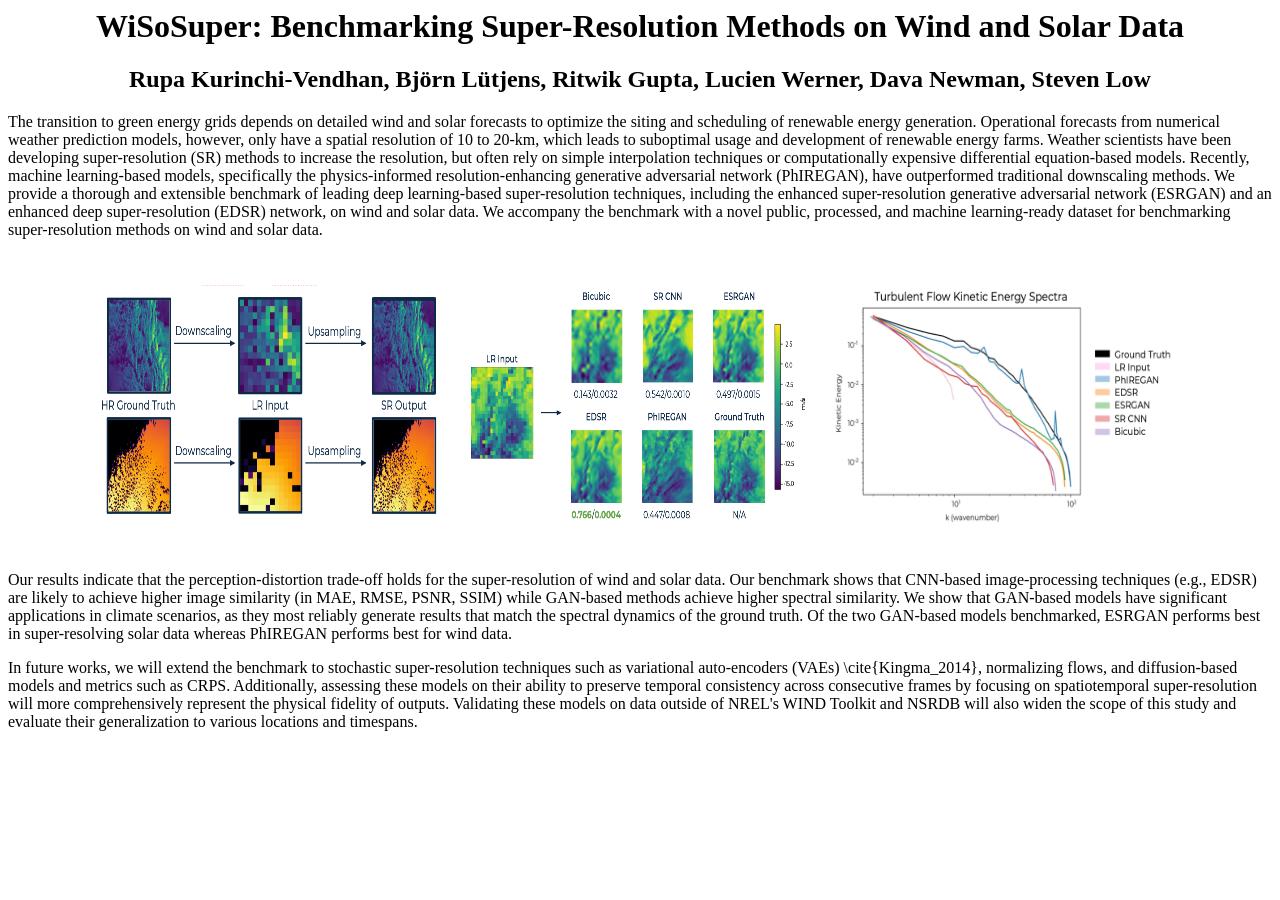
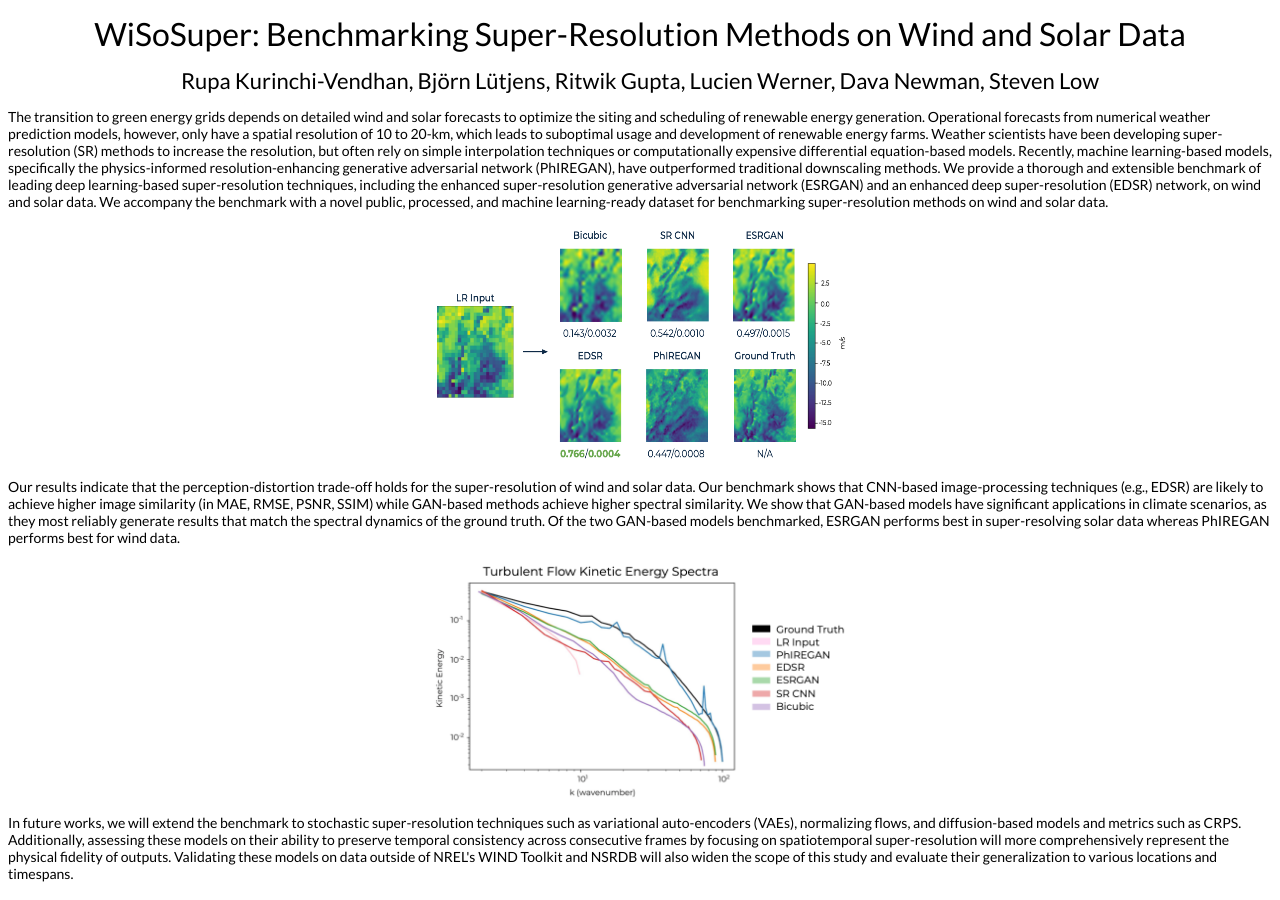
Before and after one commit to RupaKurinchiVendhan/rupa-personal-site, a Jekyll site: the page research/wisosuper/index.html, which Jekyll copies as it is, in a window 1280 px wide. Built offline with Jekyll 4.4.1, drawn with Linux system fonts in a browser that asks for light colours.

Commit message:
added thumbnail images

```diff
--- a/_layouts/default.html
+++ b/_layouts/default.html
@@ -53,7 +53,7 @@
             <td style="padding:2.5%;width:100%;vertical-align:middle">
               <h2>Research</h2>
               <p>
-                I'm interested in computer vision, machine learning, optimization, graphics and robotics.
+                I'm interested in computer vision, machine learning, optimization, graphics and robotics.  In the future, I aspire to be a machine learning researcher working toward climate change mitigation and social good. In particular, I hope to work at the intersection between research and policy, designing and implementing research with a clearly defined impact.
               </p>
             </td>
           </tr>
--- a/research/wisosuper/index.html
+++ b/research/wisosuper/index.html
@@ -1,8 +1,22 @@
+<head>
+    <title>{{ site.name }}</title>
+
+    <meta content="text/html; charset=utf-8" http-equiv="Content-Type">
+
+    <meta name="author" content="{{ site.name }}" />
+    <meta name="viewport" content="width=device-width, initial-scale=1">
+
+    <link rel="stylesheet" type="text/css" href="/style.css" />
+    <link rel="canonical" href="{{ page.url | replace:'index.html','' | prepend: site.baseurl | prepend: site.url }}">
+    <link href="https://fonts.googleapis.com/css?family=Lato:400,700,400italic,700italic" rel="stylesheet" type="text/css">
+
+  </head>
+
 <html>
     <body>
     <center>
         <h1>WiSoSuper: Benchmarking Super-Resolution Methods on Wind and Solar Data</h1>
-        <h2><strong>Rupa Kurinchi-Vendhan</strong>, Björn Lütjens, Ritwik Gupta, Lucien Werner, Dava Newman, Steven Low</h2>
+        <h2>Rupa Kurinchi-Vendhan, Björn Lütjens, Ritwik Gupta, Lucien Werner, Dava Newman, Steven Low</h2>
     </center>
     <p>The transition to green energy grids depends on detailed wind and solar forecasts to optimize the siting and scheduling of renewable energy generation. Operational forecasts from numerical weather prediction models, however, only have a spatial resolution of 10 to 20-km, which leads to suboptimal usage and development of renewable energy farms. Weather scientists have been developing super-resolution (SR) methods to increase the resolution, but often rely on simple interpolation techniques or computationally expensive differential equation-based models. Recently, machine learning-based models, specifically the physics-informed resolution-enhancing generative adversarial network (PhIREGAN), have outperformed traditional downscaling methods. We provide a thorough and extensible benchmark of leading deep learning-based super-resolution techniques, including the enhanced super-resolution generative adversarial network (ESRGAN) and an enhanced deep super-resolution (EDSR) network, on wind and solar data. We accompany the benchmark with a novel public, processed, and machine learning-ready dataset for benchmarking super-resolution methods on wind and solar data.</p>
     </body>
@@ -16,7 +30,13 @@
             }
 
             .photo {
-                max-width: 31.333%;
+                max-width: 33.333%;
+                padding: 0 10px;
+                height: 240px;
+            }
+
+            .photo2 {
+                max-width: 33.333%;
                 padding: 0 10px;
                 height: 240px;
             }
@@ -29,7 +49,13 @@
     </head>
 
     <body>
-        <div class="images">
+        <center>
+            <div class="photo">
+                <img src="/images/3.png" alt="photo" />
+            </div>
+        </center>
+
+        <!-- <div class="images">
             <div class="photo img">
                 <img src="/images/2.png" alt="photo" />
             </div>
@@ -41,10 +67,15 @@
             <div class="photo img">
                 <img src="/images/4.png" alt="photo" />
             </div>
-        </div>
+        </div> -->
     </body>
     <body>
         <p>Our results indicate that the perception-distortion trade-off holds for the super-resolution of wind and solar data. Our benchmark shows that CNN-based image-processing techniques (e.g., EDSR) are likely to achieve higher image similarity (in MAE, RMSE, PSNR, SSIM) while GAN-based methods achieve higher spectral similarity. We show that GAN-based models have significant applications in climate scenarios, as they most reliably generate results that match the spectral dynamics of the ground truth. Of the two GAN-based models benchmarked, ESRGAN performs best in super-resolving solar data whereas PhIREGAN performs best for wind data.</p>
-        <p>In future works, we will extend the benchmark to stochastic super-resolution techniques such as variational auto-encoders (VAEs) \cite{Kingma_2014}, normalizing flows, and diffusion-based models and metrics such as CRPS. Additionally, assessing these models on their ability to preserve temporal consistency across consecutive frames by focusing on spatiotemporal super-resolution will more comprehensively represent the physical fidelity of outputs. Validating these models on data outside of NREL's WIND Toolkit and NSRDB will also widen the scope of this study and evaluate their generalization to various locations and timespans.</p>
+        <center>
+            <div class="photo">
+                <img src="/images/4.png" alt="photo" />
+            </div>
+        </center>
+        <p>In future works, we will extend the benchmark to stochastic super-resolution techniques such as variational auto-encoders (VAEs), normalizing flows, and diffusion-based models and metrics such as CRPS. Additionally, assessing these models on their ability to preserve temporal consistency across consecutive frames by focusing on spatiotemporal super-resolution will more comprehensively represent the physical fidelity of outputs. Validating these models on data outside of NREL's WIND Toolkit and NSRDB will also widen the scope of this study and evaluate their generalization to various locations and timespans.</p>
     </body>
 </html>
--- /dev/null
+++ b/research/wisosuper/style.css
@@ -0,0 +1 @@
+a{color:#1772d0;text-decoration:none}a:focus,a:hover{color:#f09228;text-decoration:none}body,td,th,tr,p,a{font-family:'Lato', Verdana, Helvetica, sans-serif;font-size:14px;font-display:auto}strong{font-family:'Lato', Verdana, Helvetica, sans-serif;font-size:14px;font-display:auto}h2{font-family:'Lato', Verdana, Helvetica, sans-serif;font-size:22px;font-display:auto;font-weight:normal;padding:0px;margin:0px;display:inline}h3{font-family:'Lato', Verdana, Helvetica, sans-serif;font-size:14px;font-weight:700;font-display:auto;padding:0px;margin:0px;display:inline}h1{font-family:'Lato', Verdana, Helvetica, sans-serif;font-size:32px;font-weight:normal;font-display:auto;text-align:center;padding:0px;margin-block-start:14px;margin-block-end:14px;margin-left:0px;margin-right:0px}.one{width:160px;height:160px;position:relative}.two{width:160px;height:160px;position:absolute;transition:opacity .2s ease-in-out;-moz-transition:opacity .2s ease-in-out;-webkit-transition:opacity .2s ease-in-out}.fade{transition:opacity .2s ease-in-out;-moz-transition:opacity .2s ease-in-out;-webkit-transition:opacity .2s ease-in-out}span.highlight{background-color:#ffffd0}
```
Also changed, not shown: _posts/2021-11-19-develop.md (+6 -6 lines), images/develop_thumbnail.jpeg (added), 1 other file.
